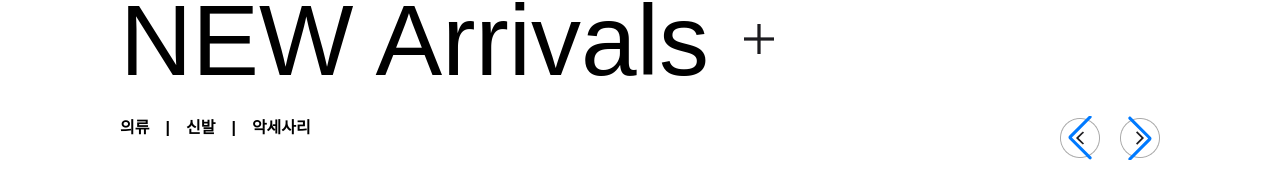
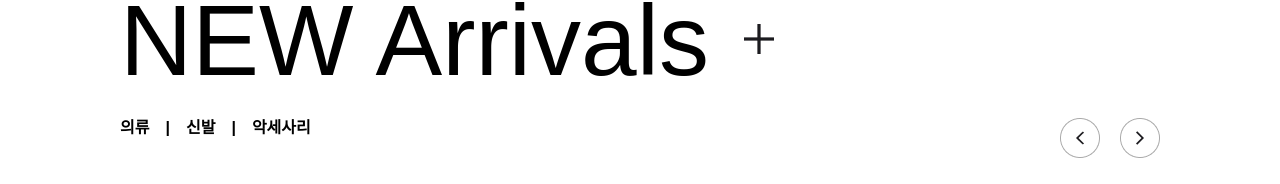
Before and after one commit to seoyoung33/project_underarmour, a plain HTML site: page index.html in a window 1280 px wide. Shown: the part 1730-1914 px from the top of the page. Drawn offline with nearby package versions, Linux system fonts and the light colour scheme; a web font is replaced by a local one.

Commit message:
언더아머 스와이퍼 아이콘 문제 해결

```diff
--- a/styles/index.css
+++ b/styles/index.css
@@ -103,8 +103,8 @@
     width:40px; background:url(../images/icon/arrow_back_ios_new-1.png) no-repeat center;
     right:0; top:50%;
 }
-#wrap main #new_arrivals .container .new_category .arrow .swiper-button-next::after,
-#wrap main #new_arrivals .container .new_category .arrow .swiper-button-prev::after {content:'';}
+#wrap main #new_arrivals .container .new_category .arrow .swiper-button-next svg {content:''; display: none;}
+#wrap main #new_arrivals .container .new_category .arrow .swiper-button-prev svg {content:''; display: none;}
 #wrap main #new_arrivals .container .product_swiper {overflow:hidden;}
 #wrap main #new_arrivals .container .product_swiper .swiper-wrapper {}
 #wrap main #new_arrivals .container .product_swiper .swiper-wrapper .swiper-slide {
```
